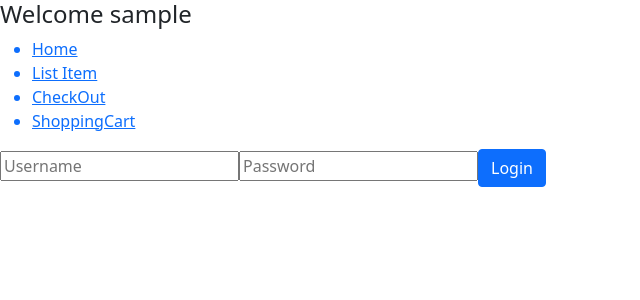
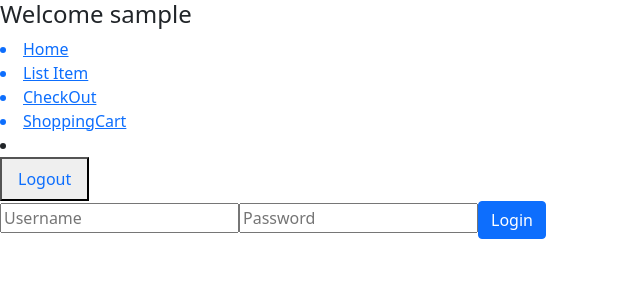
Before and after one commit to dtulpa16/Movie_eCommerce_App, a React (Create React App) app: page /login in a window 1280 px wide. Shown: the top 300 px of the page, without its empty margins (0-640 px from the left). Built offline with nearby package versions, Linux system fonts and the light colour scheme; sample sign-in values are in the browser's storage; the HTML template or start-up script is replaced by a standard one.

Commit message:
Completed the adaptive navigation bar. it will now only display the login and registration when there is not user logged in. once the user is logged in, the options for shopping cart, list an item, etc.. will be displayed

```diff
--- a/src/App.jsx
+++ b/src/App.jsx
@@ -9,10 +9,8 @@ import BuyerHome from'./Components/BuyerHome';
 import CheckOut from './Components/CheckOut';
 import ShoppingCart from'./Components/ShoppingCart'
 import ProductDescription from './Components/ProductDescription'
-import ListItem from './Components/ListItem';
 import Register from './Components/Register'
 import NavBar from './Components/NavBar';
-import Header from './Components/Header/Header';
 import 'bootstrap/dist/css/bootstrap.min.css';
 import jwtDecode from 'jwt-decode'
 import ProductsForm from './Components/ProductsForm';
--- a/src/Components/Login.jsx
+++ b/src/Components/Login.jsx
@@ -3,29 +3,31 @@ import React, { useState } from 'react';
 import { Route } from 'react-router-dom';
 
 
-// this component gets the user login credentials and makes a post request
 const Login = () => {
-    // form variables
+
     const [username, setUserName] = useState('');
     const [password, setPassword] = useState('');
     const user = {};
 
-    // stores user input in post request format and send back to login page
     const handleSubmit = (event) => {
         event.preventDefault();
         loginUser(username,password)
-        setUserName('');
-        setPassword('');
+
     }
 
     async function loginUser(login,pass){
       let payload = {username: login, password:pass}
       let response = await axios.post(`https://localhost:44394/api/authentication/login`, payload)
       console.log(response.data)
+      localStorage.setItem('token', response.data.token);
+      window.location = '/';
+      //resets form
+      setUserName('');
+      setPassword('');
+      return localStorage;
     }
 
 
-    // login form
     return (
         <div>
             <form onSubmit={handleSubmit}>
--- a/src/Components/NavBar.jsx
+++ b/src/Components/NavBar.jsx
@@ -1,14 +1,13 @@
 import { Link } from "react-router-dom";
 import React from "react";
+import Logout from "./logout";
 
 const NavBar = ({user}) => {
   return (
     <nav>
-      {user &&<h4>Welcome {user.username}</h4>}
-        <ul>
-            {/* <Link to = '/'>
-              <li>Home</li>
-            </Link>   */}
+      {user &&
+          <React.Fragment>
+            <h4>Welcome {user.username}</h4>
             <Link to = '/home'>
               <li>Home</li>
             </Link>
@@ -21,6 +20,9 @@ const NavBar = ({user}) => {
             <Link to = '/shoppingcart'>
               <li>ShoppingCart</li>
             </Link>
+            <li><Logout/></li>
+            </React.Fragment>
+            }
         {!user &&
         <React.Fragment>
 
@@ -33,7 +35,6 @@ const NavBar = ({user}) => {
 
         </React.Fragment>
         }
-      </ul>
     </nav>
    );
 }
--- /dev/null
+++ b/src/Components/logout.jsx
@@ -0,0 +1,12 @@
+const Logout = () => {
+
+    const handleClick = () => {
+        localStorage.clear();
+        window.location.href = '/';
+    }
+    return (
+            <button class="nav-link active" onClick={handleClick}>Logout</button>
+        );
+}
+
+export default Logout;
```
